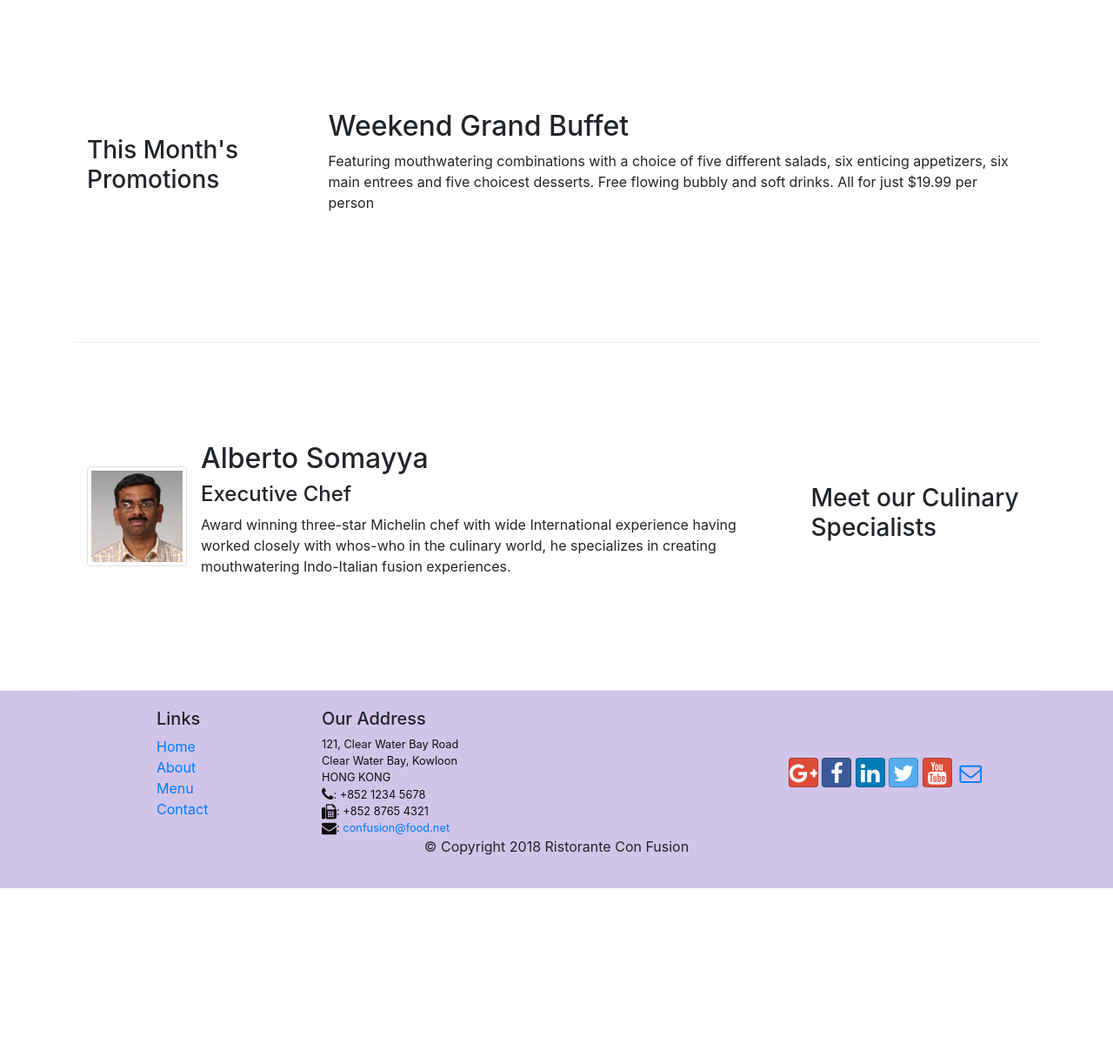
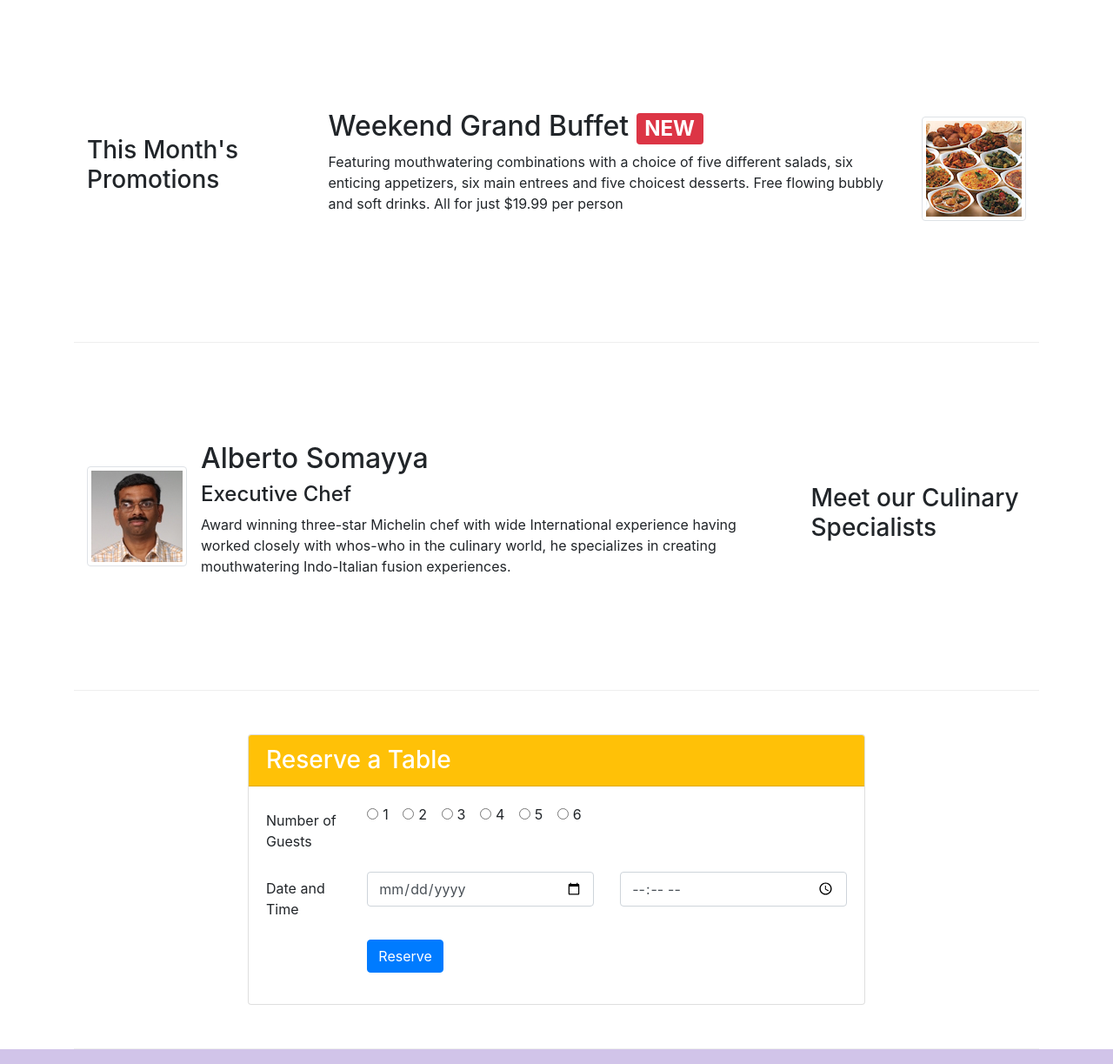
Before and after one commit to Pgv03/Bootstrap-test, a website: page index.html in a window 1280 px wide. Shown: the part 740-1963 px from the top of the page at 87% size. Before the commit the page ends 1761 px from the top, so only its background shows below. Drawn offline with nearby package versions, Linux system fonts and the light colour scheme.

Commit message:
Assignment 2

```diff
--- a/index.html
+++ b/index.html
@@ -42,8 +42,11 @@
                     <h1>Ristorante con Fusion</h1>
                     <p>We take inspiration from the World's best cuisines, and create a unique fusion experience. Our lipsmacking creations will tickle your culinary senses!</p>
                 </div>
-                <div class="col-12 col-sm align-self-center">
+                <div class="col-12 col-sm-3 align-self-center">
                     <img src="img/logo.png" class="img-fluid">
+                </div>
+                <div class="col-12 col-sm-3 align-self-center">
+                    <a class="btn btn-sm btn-block btn-warning" href="#reserve">Reserve Table</a>
                 </div>
             </div>
         </div>
@@ -78,8 +81,18 @@
                 <h3>This Month's Promotions</h3>
             </div>
             <div class="col-12 col-sm col-md">
-                <h2>Weekend Grand Buffet</h2>
-                <p class="d-none d-sm-block">Featuring mouthwatering combinations with a choice of five different salads, six enticing appetizers, six main entrees and five choicest desserts. Free flowing bubbly and soft drinks. All for just $19.99 per person </p>
+                <div class="media">
+                    <img class="d-flex ml-3 img-thumbnail order-last align-self-center"
+                            src="img/buffet.png" alt="Buffet">
+                    <div class="media-body order-first">
+                        <h2 class="mt-0">Weekend Grand Buffet
+                        <span class="badge badge-danger">NEW</span>
+                        </h2>
+                        <p class="d-none d-sm-block">Featuring mouthwatering combinations with a choice of five
+                            different salads, six enticing appetizers, six main entrees and five choicest desserts.
+                            Free flowing bubbly and soft drinks. All for just $19.99 per person </p>
+                    </div>
+                </div>
             </div>
         </div>
 
@@ -99,6 +112,55 @@
                             whos-who in the culinary world, he specializes in
                             creating mouthwatering Indo-Italian fusion experiences.
                             </p>
+                    </div>
+                </div>
+            </div>
+        </div>
+
+        <div class="row row-content align-items-center">
+            <div class="col-12 offset-sm-2 col-sm-8">
+                <div class="card" id="reserve">
+                    <h3 class="card-header bg-warning text-white">Reserve a Table</h3>
+                    <div class="card-body">
+                        <form>
+                            <div class="form-group row">
+                                <label for="Noofguests" class="col-md-2 col-form-label">Number of Guests</label>
+                                <div class="col-md-10">
+                                    <label class="form-check-inline">
+                                    <input class="form-check-input" type="radio" name="options" id="option1">1
+                                    </label>
+                                    <label class="form-check-inline">
+                                    <input class="form-check-input" type="radio" name="options" id="option2">2
+                                    </label>
+                                    <label class="form-check-inline">
+                                    <input class="form-check-input" type="radio" name="options" id="option3">3
+                                    </label>
+                                    <label class="form-check-inline">
+                                    <input class="form-check-input" type="radio" name="options" id="option4">4
+                                    </label>
+                                    <label class="form-check-inline">
+                                    <input class="form-check-input" type="radio" name="options" id="option5">5
+                                    </label>
+                                    <label class="form-check-inline">
+                                    <input class="form-check-input" type="radio" name="options" id="option6">6
+                                    </label>
+                                </div>
+                            </div>
+                            <div class="form-group row">
+                                <label for="Dateandtime" class="col-md-2 col-form-label">Date and Time</label>
+                                <div class="col-md-5">
+                                    <input type="date" class="form-control" id="date" name="date" placeholder="Date">
+                                </div>
+                                <div class="col-md-5">
+                                    <input type="time" class="form-control" id="time" name="time" placeholder="Time">
+                                </div>
+                            </div>
+                            <div class="form-group row">
+                                <div class="offset-md-2 col-md-10">
+                                    <button type="submit" class="btn btn-primary">Reserve</button>
+                                </div>
+                            </div>
+                        </form>
                     </div>
                 </div>
             </div>
```
